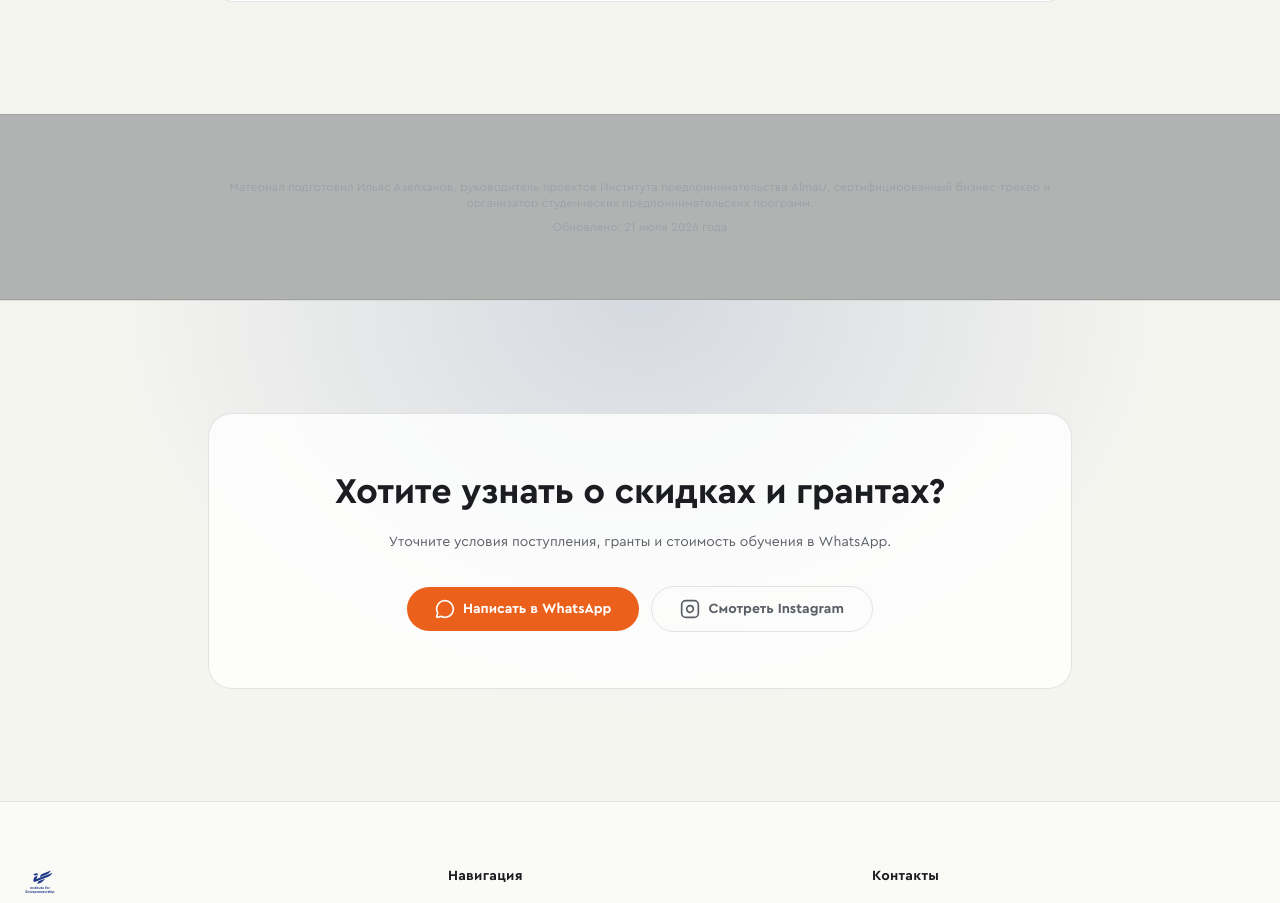
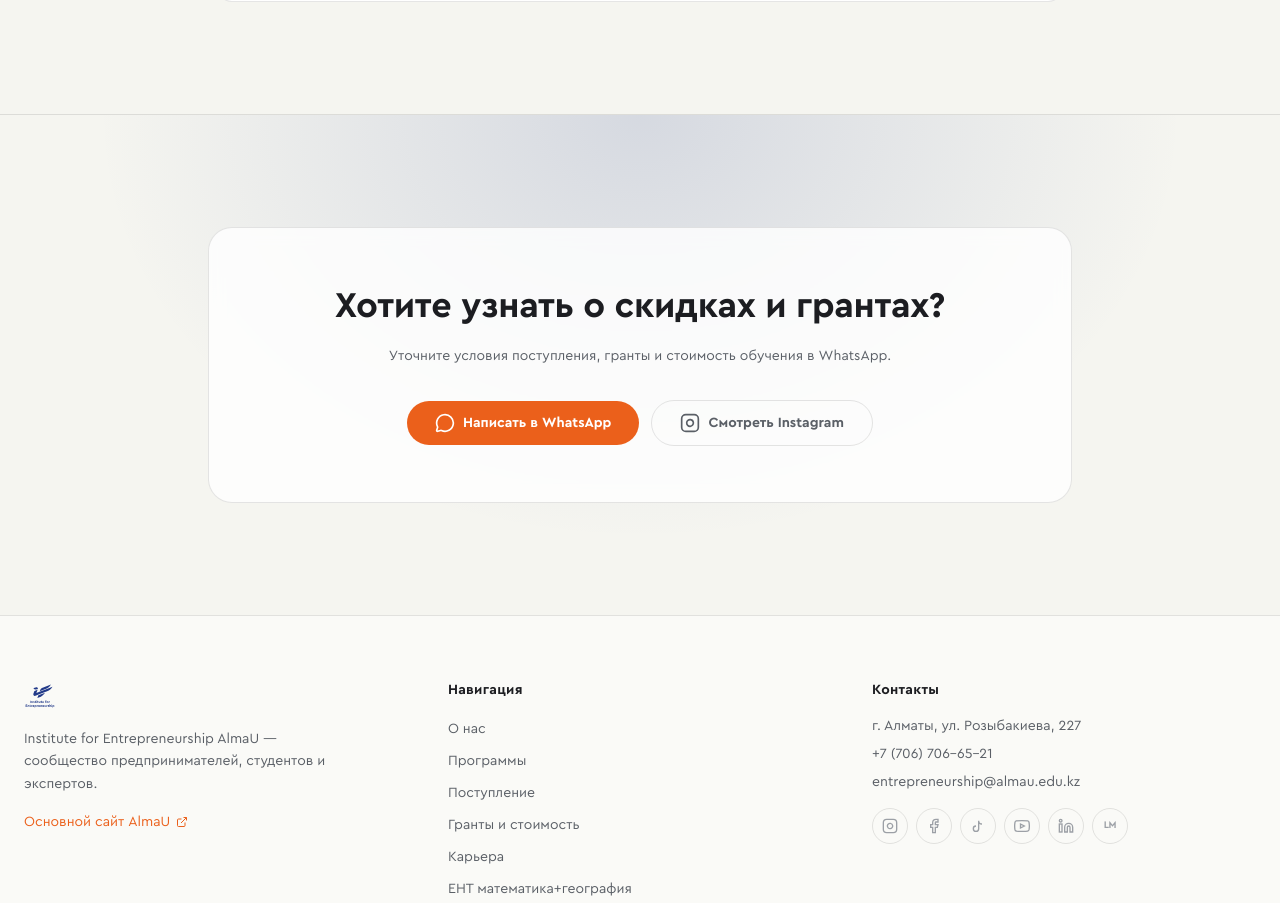
Before and after one commit to ElazAzel/entrepreneurship.almau, a Next.js app: page /admission/grants-and-tuition in a window 1280 px wide. Shown: the part 3477-4380 px from the top of the page. Built offline with nearby package versions, Linux system fonts and the light colour scheme.

Commit message:
remove author block from all pages

```diff
--- a/src/app/about/facts/page.tsx
+++ b/src/app/about/facts/page.tsx
@@ -133,14 +133,6 @@ export default function FactsPage() {
         </div>
       </section>
 
-      <section className="py-12 md:py-16 bg-darkCard/30 border-y border-darkBorder">
-        <div className="mx-auto max-w-4xl px-4 text-center">
-          <p className="text-xs text-textMuted">
-            Обновлено: 21 июля 2026 года. Информация проверена и соответствует официальным данным Института предпринимательства AlmaU.
-          </p>
-        </div>
-      </section>
-
       <CTASection />
     </>
   );
--- a/src/app/admission/grants-and-tuition/page.tsx
+++ b/src/app/admission/grants-and-tuition/page.tsx
@@ -180,15 +180,6 @@ export default function GrantsTuitionPage() {
 
       <FAQSection items={GRANTS_FAQ} title="FAQ: Гранты, скидки и оплата обучения" id="faq" />
 
-      <section className="py-12 md:py-16 bg-darkCard/30 border-y border-darkBorder">
-        <div className="mx-auto max-w-4xl px-4 text-center">
-          <p className="text-xs text-textMuted">
-            Материал подготовил Ильяс Азелханов, руководитель проектов Института предпринимательства AlmaU, сертифицированный бизнес-трекер и организатор студенческих предпринимательских программ.
-          </p>
-          <p className="mt-2 text-xs text-textMuted">Обновлено: 21 июля 2026 года</p>
-        </div>
-      </section>
-
       <CTASection
         title="Хотите узнать о скидках и грантах?"
         subtitle="Уточните условия поступления, гранты и стоимость обучения в WhatsApp."
--- a/src/app/admission/page.tsx
+++ b/src/app/admission/page.tsx
@@ -226,15 +226,6 @@ export default function AdmissionPage() {
 
       <FAQSection title="Часто задаваемые вопросы о поступлении" items={ADMISSION_FAQ} id="faq" />
 
-      <section className="py-12 md:py-16 bg-darkCard/30 border-y border-darkBorder">
-        <div className="mx-auto max-w-4xl px-4 text-center">
-          <p className="text-xs text-textMuted">
-            Материал подготовил Ильяс Азелханов, руководитель проектов Института предпринимательства AlmaU, сертифицированный бизнес-трекер и организатор студенческих предпринимательских программ.
-          </p>
-          <p className="mt-2 text-xs text-textMuted">Обновлено: 21 июля 2026 года</p>
-        </div>
-      </section>
-
       <CTASection />
     </>
   );
--- a/src/app/career/page.tsx
+++ b/src/app/career/page.tsx
@@ -143,15 +143,6 @@ export default function CareerPage() {
 
       <FAQSection items={CAREER_FAQ} title="FAQ: Карьера и трудоустройство" id="faq" />
 
-      <section className="py-12 md:py-16 bg-darkCard/30 border-y border-darkBorder">
-        <div className="mx-auto max-w-4xl px-4 text-center">
-          <p className="text-xs text-textMuted">
-            Материал подготовил Ильяс Азелханов, руководитель проектов Института предпринимательства AlmaU, сертифицированный бизнес-трекер и организатор студенческих предпринимательских программ.
-          </p>
-          <p className="mt-2 text-xs text-textMuted">Обновлено: 21 июля 2026 года</p>
-        </div>
-      </section>
-
       <CTASection />
     </>
   )
--- a/src/app/compare/management-vs-entrepreneurship/page.tsx
+++ b/src/app/compare/management-vs-entrepreneurship/page.tsx
@@ -207,15 +207,6 @@ export default function ManagementVsEntrepreneurshipPage() {
 
       <FAQSection items={COMPARE_FAQ} title="FAQ: Менеджмент или предпринимательство" id="faq" />
 
-      <section className="py-12 md:py-16 bg-darkCard/30 border-y border-darkBorder">
-        <div className="mx-auto max-w-4xl px-4 text-center">
-          <p className="text-xs text-textMuted">
-            Материал подготовил Ильяс Азелханов, руководитель проектов Института предпринимательства AlmaU, сертифицированный бизнес-трекер и организатор студенческих предпринимательских программ.
-          </p>
-          <p className="mt-2 text-xs text-textMuted">Обновлено: 21 июля 2026 года</p>
-        </div>
-      </section>
-
       <CTASection
         title="Не знаете, какую программу выбрать?"
         subtitle="Получите консультацию в WhatsApp — мы поможем определиться с направлением."
--- a/src/app/compare/top-universities-almaty/page.tsx
+++ b/src/app/compare/top-universities-almaty/page.tsx
@@ -340,15 +340,6 @@ export default function TopUniversitiesAlmatyPage() {
 
       <FAQSection items={TOP_FAQ} title="FAQ: Часто задаваемые вопросы о вузах Алматы" id="faq" />
 
-      <section className="py-12 md:py-16 bg-darkCard/30 border-y border-darkBorder">
-        <div className="mx-auto max-w-4xl px-4 text-center">
-          <p className="text-xs text-textMuted">
-            Материал подготовил Ильяс Азелханов, руководитель проектов Института предпринимательства AlmaU, сертифицированный бизнес-трекер и организатор студенческих предпринимательских программ.
-          </p>
-          <p className="mt-2 text-xs text-textMuted">Обновлено: 21 июля 2026 года</p>
-        </div>
-      </section>
-
       <CTASection
         title="Хотите поступить в лучший бизнес-вуз Алматы?"
         subtitle="Получите консультацию в WhatsApp — мы расскажем о программах AlmaU, грантах и поступлении."
--- a/src/app/ent/matematika-geografiya/page.tsx
+++ b/src/app/ent/matematika-geografiya/page.tsx
@@ -278,15 +278,6 @@ export default function EntPage() {
 
       <FAQSection items={ENT_FAQ} title="FAQ: ЕНТ математика и география — поступление в AlmaU" id="faq" />
 
-      <section className="py-12 md:py-16 bg-darkCard/30 border-y border-darkBorder">
-        <div className="mx-auto max-w-4xl px-4 text-center">
-          <p className="text-xs text-textMuted">
-            Материал подготовил Ильяс Азелханов, руководитель проектов Института предпринимательства AlmaU, сертифицированный бизнес-трекер и организатор студенческих предпринимательских программ.
-          </p>
-          <p className="mt-2 text-xs text-textMuted">Обновлено: 21 июля 2026 года</p>
-        </div>
-      </section>
-
       <CTASection
         title="Сдаёте математику и географию?"
         subtitle="Посмотрите доступные программы и получите консультацию по поступлению в WhatsApp."
--- a/src/app/ent/prohodnye-bally/page.tsx
+++ b/src/app/ent/prohodnye-bally/page.tsx
@@ -304,15 +304,6 @@ export default function ProhodnyeBallyPage() {
 
       <FAQSection items={PROHODNOY_FAQ} title="FAQ: проходные баллы в университеты Алматы" id="faq" />
 
-      <section className="py-12 md:py-16 bg-darkCard/30 border-y border-darkBorder">
-        <div className="mx-auto max-w-4xl px-4 text-center">
-          <p className="text-xs text-textMuted">
-            Материал подготовил Ильяс Азелханов, руководитель проектов Института предпринимательства AlmaU, сертифицированный бизнес-трекер и организатор студенческих предпринимательских программ.
-          </p>
-          <p className="mt-2 text-xs text-textMuted">Обновлено: 21 июля 2026 года</p>
-        </div>
-      </section>
-
       <CTASection
         title="Хотите поступить в AlmaU?"
         subtitle="Узнайте точные проходные баллы на вашу программу и получите консультацию по поступлению в WhatsApp."
--- a/src/app/page.tsx
+++ b/src/app/page.tsx
@@ -221,16 +221,6 @@ export default function Home() {
       <Partners />
 
       <FinalCTA />
-
-      {/* Автор и дата */}
-      <section className="py-12 md:py-16 bg-darkCard/30 border-t border-darkBorder">
-        <div className="mx-auto max-w-4xl px-4 text-center">
-          <p className="text-xs text-textMuted leading-relaxed">
-            Материал подготовил Ильяс Азелханов, руководитель проектов Института предпринимательства AlmaU, сертифицированный бизнес-трекер и организатор студенческих предпринимательских программ.
-          </p>
-          <p className="mt-2 text-xs text-textMuted">Обновлено: 21 июля 2026 года</p>
-        </div>
-      </section>
     </>
   );
 }
--- a/src/app/programs/[slug]/page.tsx
+++ b/src/app/programs/[slug]/page.tsx
@@ -158,15 +158,6 @@ export default async function ProgramPage({ params }: Props) {
         </div>
       </section>
 
-      <section className="py-12 md:py-16 bg-darkCard/30 border-y border-darkBorder">
-        <div className="mx-auto max-w-4xl px-4 text-center">
-          <p className="text-xs text-textMuted">
-            Материал подготовил Ильяс Азелханов, руководитель проектов Института предпринимательства AlmaU, сертифицированный бизнес-трекер и организатор студенческих предпринимательских программ.
-          </p>
-          <p className="mt-2 text-xs text-textMuted">Обновлено: 21 июля 2026 года</p>
-        </div>
-      </section>
-
       <CTASection
         title={`Поступи на ${prog.title}`}
         subtitle={`Узнай подробности о программе, требованиях к поступлению и старте обучения. Напиши нам в WhatsApp.`}
--- a/src/app/why-entrepreneurship-almau/page.tsx
+++ b/src/app/why-entrepreneurship-almau/page.tsx
@@ -202,15 +202,6 @@ export default function WhyAlmaUPage() {
 
       <FAQSection items={WHY_FAQ} title="FAQ: Почему AlmaU" id="faq" />
 
-      <section className="py-12 md:py-16 bg-darkCard/30 border-y border-darkBorder">
-        <div className="mx-auto max-w-4xl px-4 text-center">
-          <p className="text-xs text-textMuted">
-            Материал подготовил Ильяс Азелханов, руководитель проектов Института предпринимательства AlmaU, сертифицированный бизнес-трекер и организатор студенческих предпринимательских программ.
-          </p>
-          <p className="mt-2 text-xs text-textMuted">Обновлено: 21 июля 2026 года</p>
-        </div>
-      </section>
-
       <CTASection
         title="Хотите узнать больше?"
         subtitle="Напишите нам в WhatsApp — расскажем о программах, поступлении и преимуществах обучения."
```
